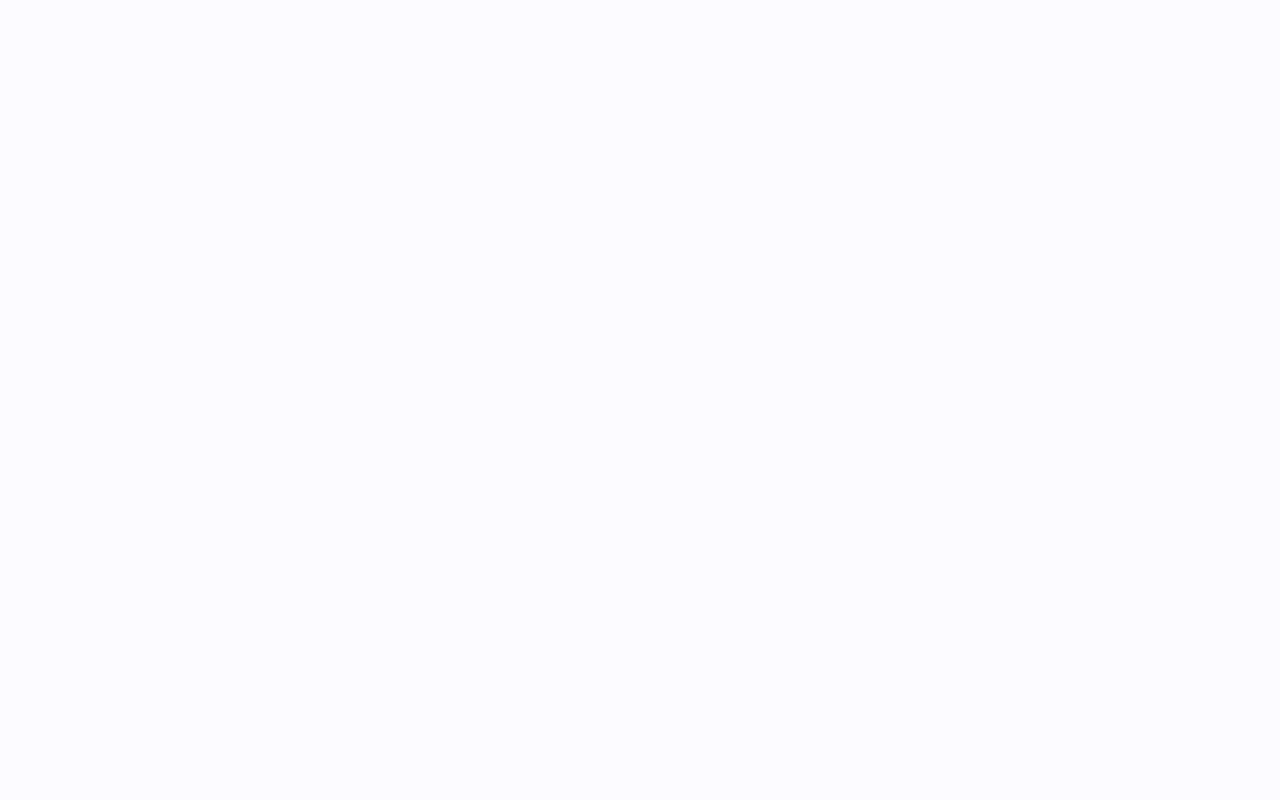
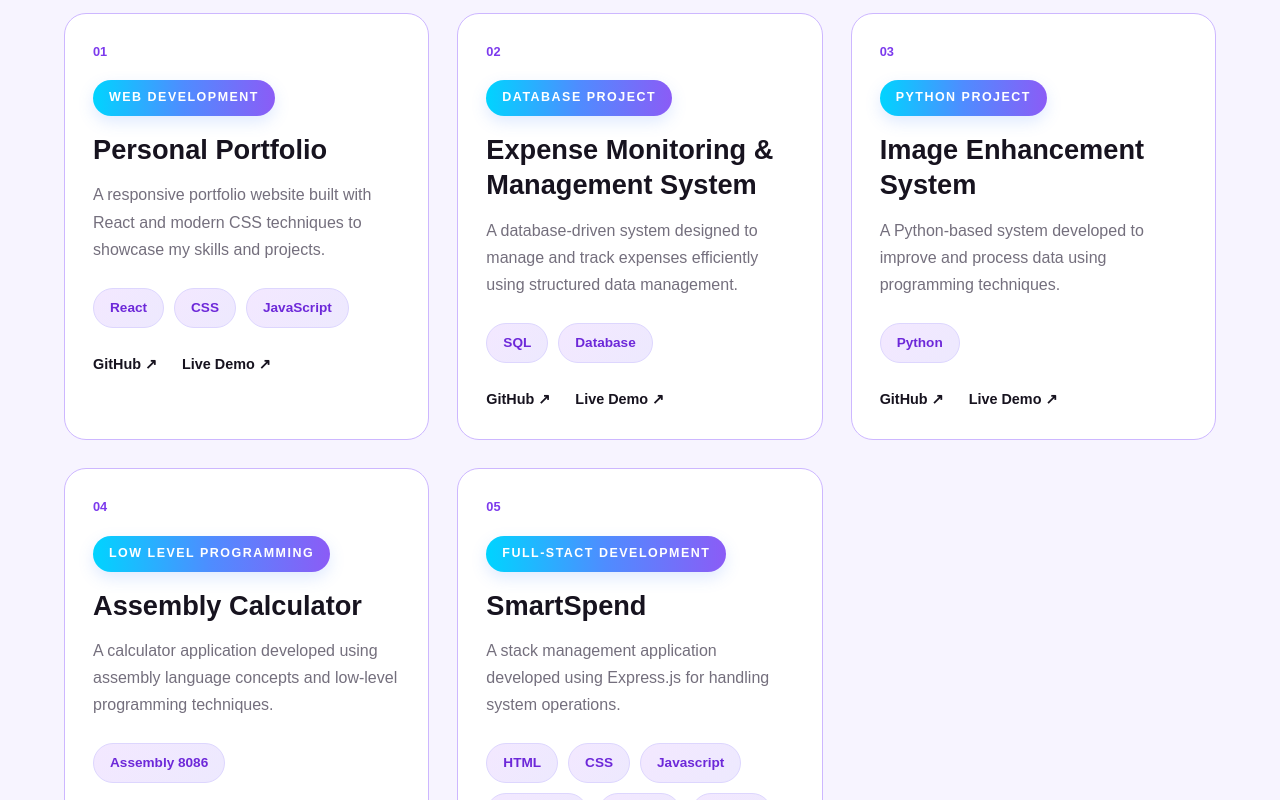
Before and after one commit to ashaxiong-lgtm/SumyaAkterAsha_Portfolio, a React app: page / in a window 1280 px wide. Shown: the part 3520-4320 px from the top of the page. Before the commit the page ends 3258 px from the top, so only its background shows below. Built offline with nearby package versions, Linux system fonts and the light colour scheme; the HTML template or start-up script is replaced by a standard one.

Commit message:
Improve hero section and added Project

```diff
--- a/src/App.jsx
+++ b/src/App.jsx
@@ -2,6 +2,7 @@ import Navbar from "./components/Navbar";
 import Hero from "./components/Hero";
 import About from "./components/About";
 import Skills from "./components/Skills";
+import Projects from "./components/Projects";
 import "./index.css";
 
 function App() {
@@ -11,6 +12,7 @@ function App() {
       <Hero />
       <About />
       <Skills />
+      <Projects />
     </>
   );
 }
--- /dev/null
+++ b/src/components/Projects.jsx
@@ -0,0 +1,170 @@
+const projects = [
+  {
+    title: "Personal Portfolio",
+    type: "Web Development",
+    description:
+      "A responsive portfolio website built with React and modern CSS techniques to showcase my skills and projects.",
+    technologies: ["React", "CSS", "JavaScript"],
+    github: "#",
+    live: "#"
+  },
+
+  {
+    title: "Expense Monitoring & Management System",
+    type: "Database Project",
+    description:
+      "A database-driven system designed to manage and track expenses efficiently using structured data management.",
+    technologies: ["SQL", "Database"],
+    github: "#",
+    live: "#"
+  },
+
+  {
+    title: "Image Enhancement System",
+    type: "Python Project",
+    description:
+      "A Python-based system developed to improve and process data using programming techniques.",
+    technologies: ["Python"],
+    github: "#",
+    live: "#"
+  },
+
+  {
+    title: "Assembly Calculator",
+    type: "Low Level Programming",
+    description:
+      "A calculator application developed using assembly language concepts and low-level programming techniques.",
+    technologies: ["Assembly 8086"],
+    github: "#",
+    live: "#"
+  },
+
+  {
+    title: "SmartSpend",
+    type: "Full-Stact Development",
+    description:
+      "A stack management application developed using Express.js for handling system operations.",
+    technologies: ["HTML","CSS","Javascript","Express.js", "Node.js","MySQL","Chart.js"],
+    github: "#",
+    live: "#"
+  }
+];
+
+
+function Projects() {
+
+  return (
+    <section className="section section-alt" id="projects">
+
+      <div className="container">
+
+
+        <div className="section-heading">
+
+          <p>03 — PROJECTS</p>
+
+          <h2>
+            Things I've built.
+          </h2>
+
+        </div>
+
+
+
+        <div className="projects-grid">
+
+
+          {projects.map((project, index) => (
+
+            <article
+              className="project-card"
+              key={project.title}
+            >
+
+
+              <div className="project-number">
+
+                {String(index + 1).padStart(2,"0")}
+
+              </div>
+
+
+
+              <div className="project-content">
+
+
+                <p className="project-type">
+                  {project.type}
+                </p>
+
+
+
+                <h3>
+                  {project.title}
+                </h3>
+
+
+
+                <p className="project-description">
+                  {project.description}
+                </p>
+
+
+
+                <div className="project-tech">
+
+                  {project.technologies.map((tech)=>(
+                    <span key={tech}>
+                      {tech}
+                    </span>
+                  ))}
+
+                </div>
+
+
+
+                <div className="project-links">
+
+
+                  <a
+                    href={project.github}
+                    target="_blank"
+                    rel="noreferrer"
+                  >
+                    GitHub ↗
+                  </a>
+
+
+
+                  <a
+                    href={project.live}
+                    target="_blank"
+                    rel="noreferrer"
+                  >
+                    Live Demo ↗
+                  </a>
+
+
+                </div>
+
+
+              </div>
+
+
+            </article>
+
+          ))}
+
+
+        </div>
+
+
+      </div>
+
+
+    </section>
+  );
+}
+
+
+export default Projects;
--- a/src/index.css
+++ b/src/index.css
@@ -287,6 +287,43 @@ button {
   .hero h1 {
     letter-spacing: -4px;
   }
+}
+@media (max-width:1100px) {
+
+  .hero {
+
+    min-height: auto;
+
+    padding-top: 140px;
+
+    padding-bottom: 80px;
+
+    align-items: flex-start;
+
+  }
+   .hero h1 {
+
+    font-size: 5rem;
+
+  }
+
+
+  .hero h2 {
+
+    font-size: 2rem;
+
+  }
+
+
+  .hero-description {
+
+    font-size: 1rem;
+
+    max-width: 650px;
+
+  }
+
+
 }
 
 /* =========================
@@ -678,3 +715,310 @@ button {
     grid-template-columns: 1fr;
   }
 }
+
+/* =========================
+   PROJECTS
+========================= */
+
+
+.projects-grid {
+
+  display: grid;
+
+  grid-template-columns: repeat(3, 1fr);
+
+  gap: 28px;
+
+}
+
+
+
+.project-card {
+
+  display: flex;
+
+  flex-direction: column;
+
+
+  padding: 28px;
+
+
+  background: var(--surface);
+
+
+  border: 1px solid #cdb7ff;
+
+  border-radius: 22px;
+
+
+  min-height: 390px;
+
+
+  transition:
+
+  transform 0.35s ease,
+
+  box-shadow 0.35s ease,
+
+  border-color 0.35s ease;
+
+}
+
+
+
+.project-card:hover {
+
+
+  transform: translateY(-8px);
+
+
+  border-color: var(--accent);
+
+
+  box-shadow:
+
+  0 0 25px rgba(124,58,237,0.35);
+
+}
+
+
+
+.project-number {
+
+  color: var(--accent);
+
+  font-size: 0.8rem;
+
+  font-weight: 700;
+
+  margin-bottom: 18px;
+
+}
+
+
+
+
+.project-type {
+  display: inline-block;
+
+  padding: 8px 16px;
+
+  border-radius: 999px;
+
+  background: linear-gradient(
+    90deg,
+    #00d4ff,
+    #4f8cff,
+    #8b5cf6
+  );
+
+  color: #ffffff;
+
+  font-size: 0.78rem;
+
+  font-weight: 700;
+
+  letter-spacing: 1.5px;
+
+  text-transform: uppercase;
+
+  margin-bottom: 16px;
+
+  box-shadow:
+    0 6px 16px rgba(79, 140, 255, 0.18);
+}
+
+
+
+.project-content h3 {
+
+  font-size: 1.7rem;
+
+  line-height: 1.3;
+
+  margin-bottom: 14px;
+
+}
+
+
+
+.project-description {
+
+  color: var(--text-soft);
+
+  max-width: 700px;
+
+  line-height: 1.7;
+
+}
+
+
+
+.project-tech {
+
+
+  display: flex;
+
+  flex-wrap: wrap;
+
+  gap: 10px;
+
+
+  margin: 25px 0;
+
+}
+
+
+
+.project-tech span {
+
+  padding: 8px 16px;
+
+  border-radius: 999px;
+
+
+  background: linear-gradient(
+    135deg,
+    #f3e8ff,
+    #ede9fe
+  );
+
+
+  border: 1px solid #ddd6fe;
+
+
+  color: #6d28d9;
+
+
+  font-size: 0.85rem;
+
+  font-weight: 600;
+
+
+  transition: 0.3s ease;
+
+}
+.project-tech span:hover {
+
+  transform: translateY(-3px);
+
+
+  background: linear-gradient(
+    135deg,
+    #e9d5ff,
+    #ddd6fe
+  );
+
+
+  box-shadow:
+    0 6px 15px rgba(124,58,237,0.18);
+
+}
+
+
+
+.project-links {
+
+
+  display: flex;
+
+  gap: 25px;
+
+}
+
+
+
+.project-links a {
+
+
+  font-size: 0.9rem;
+
+  font-weight: 600;
+
+
+  transition: 0.25s ease;
+
+}
+
+
+
+.project-links a:hover {
+
+
+  color: var(--accent);
+
+}
+@media (max-width:700px){
+
+.projects-grid {
+
+  grid-template-columns: 1fr;
+
+}
+  .project-card {
+
+
+    grid-template-columns: 1fr;
+
+
+    padding: 24px;
+
+  }
+
+
+
+  .project-content h3 {
+
+
+    font-size: 1.5rem;
+
+  }
+
+
+
+  .project-links {
+
+
+    flex-wrap: wrap;
+
+    gap: 15px;
+
+  }
+
+
+}
+
+/* =========================
+   PROJECTS RESPONSIVE
+========================= */
+
+
+/* Tablet */
+@media (max-width:1000px){
+
+  .projects-grid {
+
+    grid-template-columns: repeat(2, 1fr);
+
+  }
+
+}
+
+
+/* Mobile */
+@media (max-width:700px){
+
+  .projects-grid {
+
+    grid-template-columns: 1fr;
+
+  }
+
+
+  .project-card {
+
+    padding: 24px;
+
+  }
+
+}
```
